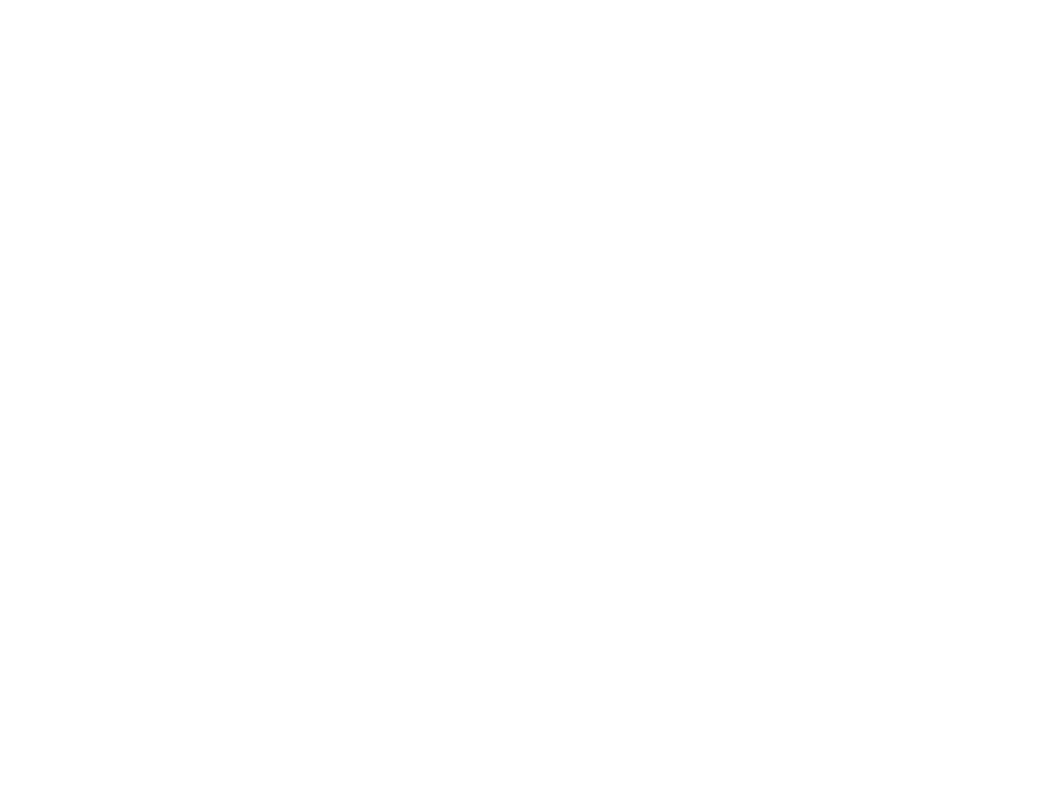
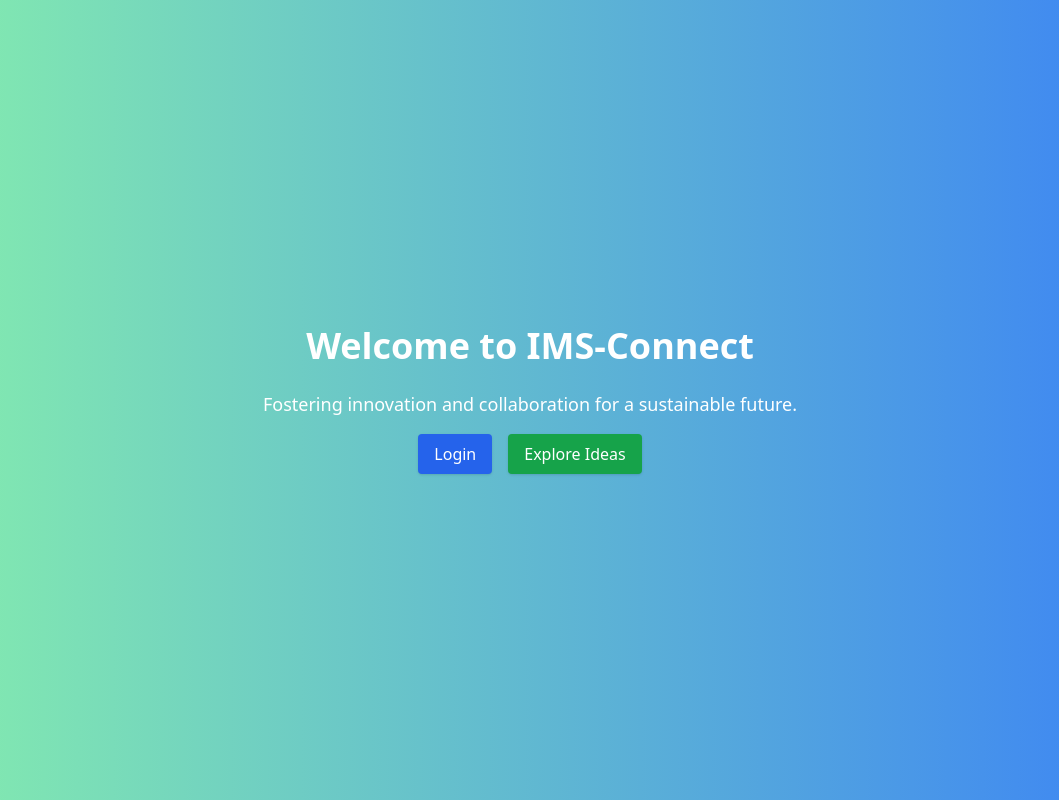
Before and after one commit to Shubham-lk-codes/Taks_managment, a React (Vite) app: page / in a window 1280 px wide. Before the commit this address had no page. Shown: the whole page, without its empty margins (110-1169 px from the left). Built offline with nearby package versions, Linux system fonts and the light colour scheme.

Commit message:
Add initial project files with components and configuration

```diff
--- a/src/App.jsx
+++ b/src/App.jsx
@@ -6,11 +6,13 @@ import IdeasPage from './pages/IdeasPage';
 import CollaborationPage from './pages/CollaborationPage';
 import FeedbackPage from './pages/FeedbackPage';
 import AdminPage from './pages/AdminPage';
+import HomePage from './pages/HomePage';
 
 export const App = () => {
   return (
     <Router>
       <Routes>
+      <Route path="/" element={<HomePage />} />
         <Route path="/login" element={<LoginPage />} />
         <Route path="/ideas" element={<IdeasPage />} />
         <Route path="/collaborate" element={<CollaborationPage />} />
--- /dev/null
+++ b/src/pages/HomePage.jsx
@@ -0,0 +1,28 @@
+// eslint-disable-next-line no-unused-vars
+import React from 'react';
+import { Link } from 'react-router-dom';
+
+const HomePage = () => {
+  return (
+    <div className="flex flex-col items-center justify-center min-h-screen bg-gradient-to-r from-green-300 to-blue-500 text-white">
+      <h1 className="text-4xl font-bold mb-6">Welcome to IMS-Connect</h1>
+      <p className="text-lg mb-4">Fostering innovation and collaboration for a sustainable future.</p>
+      <div className="flex space-x-4">
+        <Link
+          to="/login"
+          className="bg-blue-600 hover:bg-blue-700 text-white py-2 px-4 rounded shadow"
+        >
+          Login
+        </Link>
+        <Link
+          to="/ideas"
+          className="bg-green-600 hover:bg-green-700 text-white py-2 px-4 rounded shadow"
+        >
+          Explore Ideas
+        </Link>
+      </div>
+    </div>
+  );
+};
+
+export default HomePage;
```
